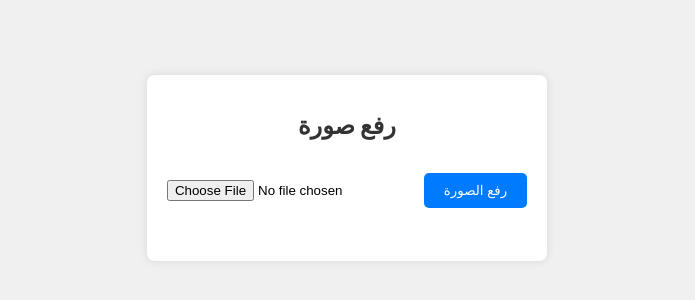
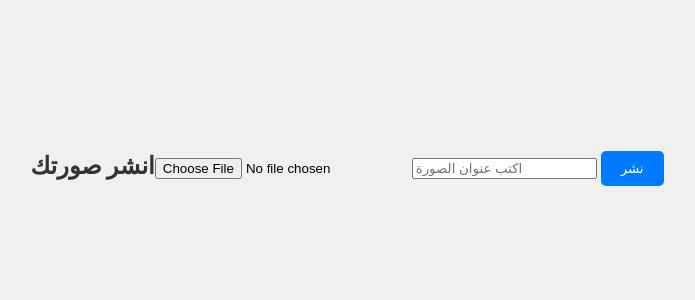
Before and after one commit to HussainDEV10/Backy, a plain HTML site: page index.html in a window 1280 px wide. Shown: the part 232-532 px from the top of the page, without its empty margins (293-988 px from the left). Drawn offline with Linux system fonts and the light colour scheme.

Commit message:
Update index.html

```diff
--- a/index.html
+++ b/index.html
@@ -3,19 +3,17 @@
 <head>
     <meta charset="UTF-8">
     <meta name="viewport" content="width=device-width, initial-scale=1.0">
-    <title>رفع الصور إلى Firebase</title>
-    <link rel="stylesheet" href="styles.css"> <!-- إضافة ملف CSS -->
+    <title>نشر صورة</title>
+    <link rel="stylesheet" href="styles.css">
 </head>
 <body>
-    <div class="container">
-        <h1>رفع صورة</h1>
-        <input type="file" id="imageUpload" accept="image/*">
-        <button onclick="uploadImage()">رفع الصورة</button>
-        <div id="uploadStatus"></div>
-    </div>
-
-    <script src="https://www.gstatic.com/firebasejs/9.0.0/firebase-app.js"></script>
-    <script src="https://www.gstatic.com/firebasejs/9.0.0/firebase-storage.js"></script>
+    <h1>انشر صورتك</h1>
+    <form id="uploadForm">
+        <input type="file" id="imageInput" accept="image/*" required>
+        <input type="text" id="titleInput" placeholder="اكتب عنوان الصورة" required>
+        <button type="submit">نشر</button>
+    </form>
+    <div id="postsContainer"></div>
     <script src="script.js"></script>
 </body>
-</html>
+                                 </html>
```
